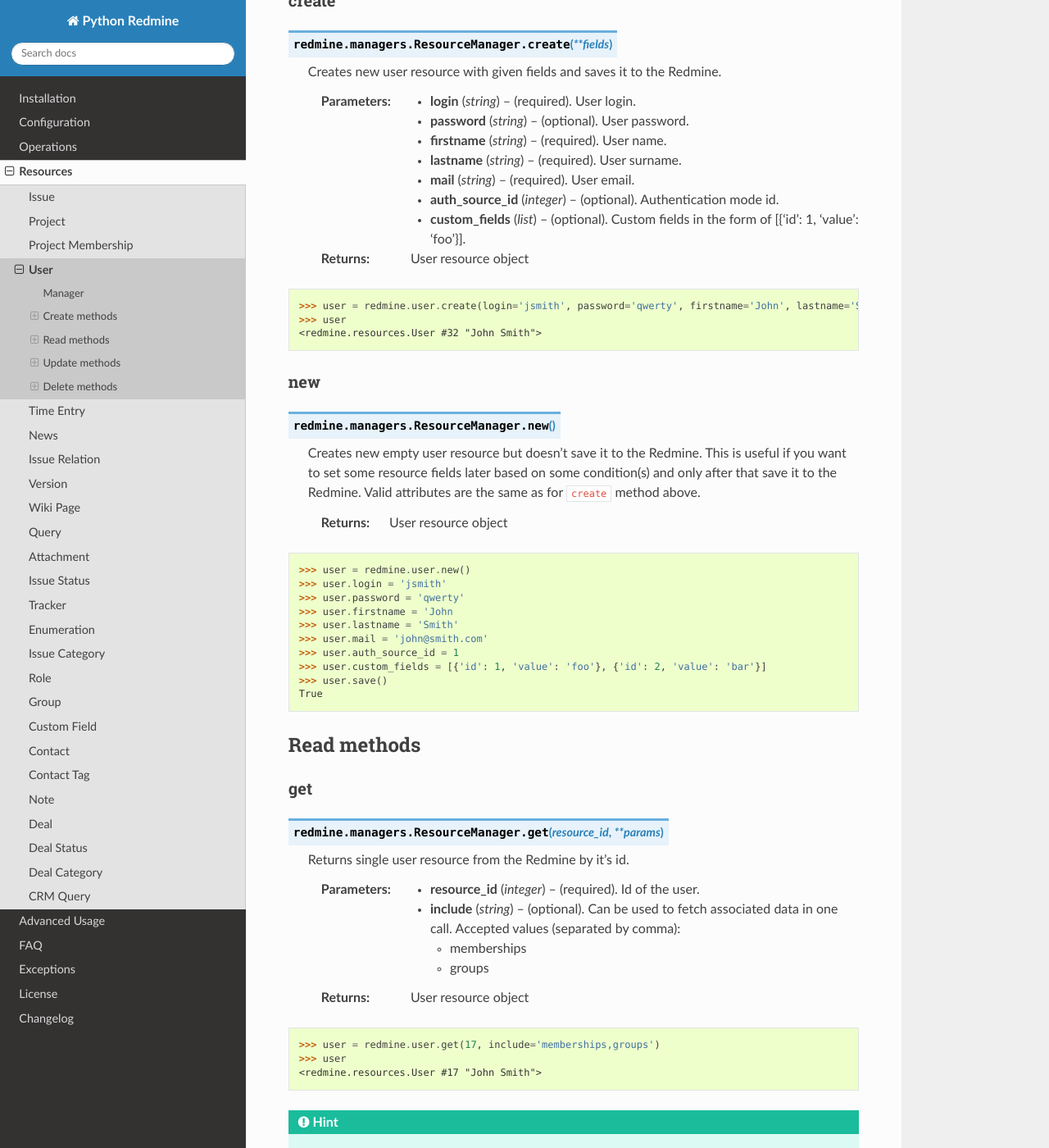
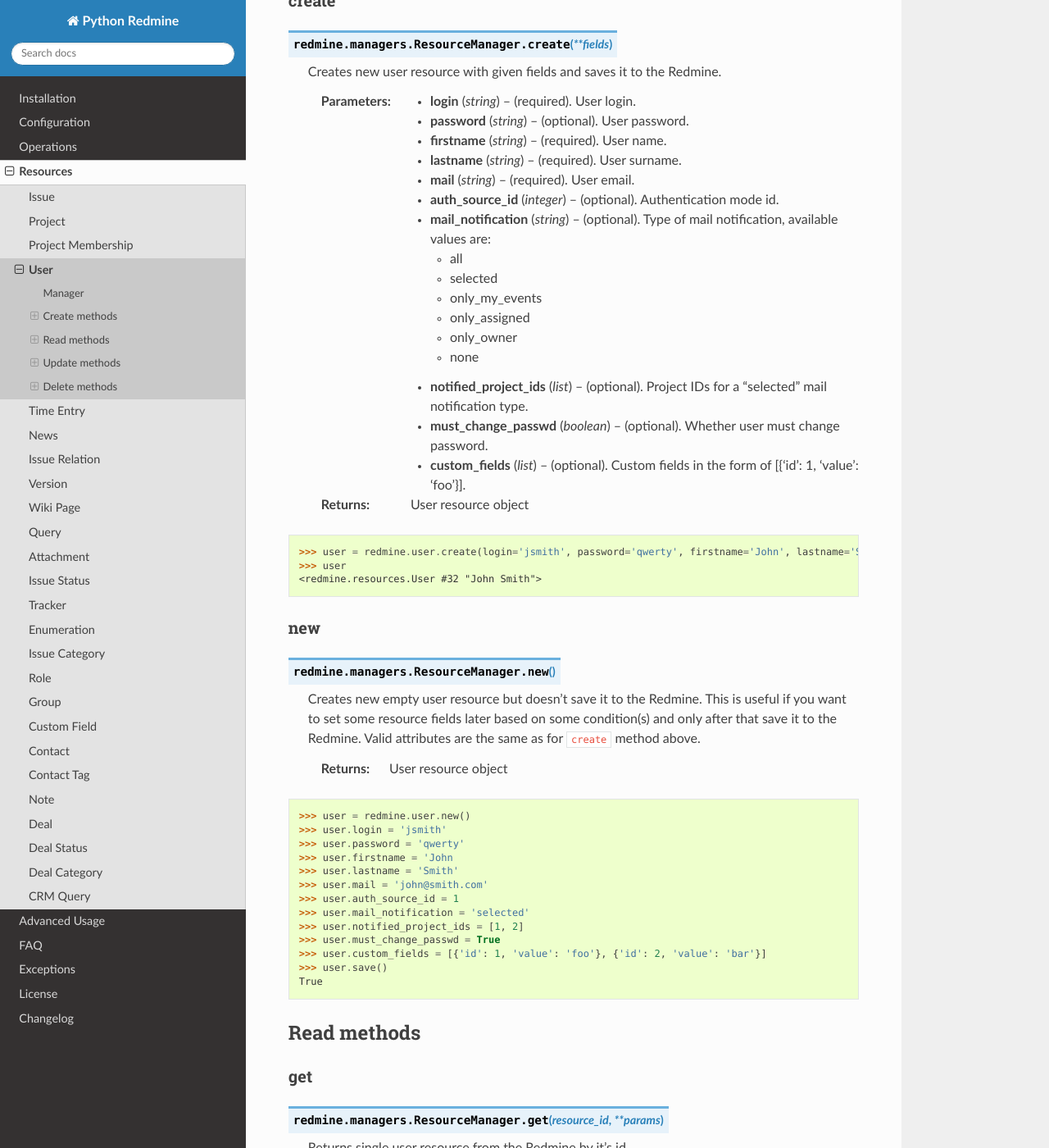
Before and after one commit to maxtepkeev/python-redmine, a Sphinx documentation site: the page built from docs/resources/user.rst, in a window 1280 px wide and 1400 px high, scrolled down 430 px. Shown: the whole window at 82% size. Built offline with Sphinx 7.4.7 and the Read the Docs theme 2.0.0, drawn with Linux system fonts in a browser that asks for light colours; some of the changed text lies outside the part shown.

Commit message:
docs update

```diff
--- a/CHANGELOG.rst
+++ b/CHANGELOG.rst
@@ -1,5 +1,10 @@
 Changelog
 ---------
+
+1.5.0 (2015-11-XX)
+++++++++++++++++++
+
+- Added: Documented support for new fields and field values in User, Issue and IssueRelation resources
 
 1.4.0 (2015-10-18)
 ++++++++++++++++++
--- a/docs/resources/issue.rst
+++ b/docs/resources/issue.rst
@@ -255,6 +255,7 @@
     :param integer tracker_id: (optional). Issue tracker id.
     :param string description: (optional). Issue description.
     :param string notes: (optional). Issue journal note.
+    :param boolean private_notes: (optional). Whether notes are private.
     :param integer status_id: (optional). Issue status id.
     :param integer priority_id: (optional). Issue priority id.
     :param integer category_id: (optional). Issue category id.
@@ -284,7 +285,7 @@
 
 .. code-block:: python
 
-    >>> redmine.issue.update(1, project_id=1, subject='Vacation', tracker_id=8, description='foo', notes='A journal note', status_id=3, priority_id=7, assigned_to_id=123, parent_issue_id=345, start_date='2014-01-01', due_date='2014-02-01', estimated_hours=4, done_ratio=40, custom_fields=[{'id': 1, 'value': 'foo'}, {'id': 2, 'value': 'bar'}], uploads=[{'path': '/absolute/path/to/file'}, {'path': '/absolute/path/to/file2'}])
+    >>> redmine.issue.update(1, project_id=1, subject='Vacation', tracker_id=8, description='foo', notes='A journal note', private_notes=True, status_id=3, priority_id=7, assigned_to_id=123, parent_issue_id=345, start_date='2014-01-01', due_date='2014-02-01', estimated_hours=4, done_ratio=40, custom_fields=[{'id': 1, 'value': 'foo'}, {'id': 2, 'value': 'bar'}], uploads=[{'path': '/absolute/path/to/file'}, {'path': '/absolute/path/to/file2'}])
     True
 
 save
@@ -307,6 +308,7 @@
     >>> issue.tracker_id = 8
     >>> issue.description = 'foo'
     >>> issue.notes = 'A journal note'
+    >>> issue.private_notes = True
     >>> issue.status_id = 3
     >>> issue.priority_id = 7
     >>> issue.assigned_to_id = 123
--- a/docs/resources/issue_relation.rst
+++ b/docs/resources/issue_relation.rst
@@ -36,6 +36,8 @@
       - blocked
       - precedes
       - follows
+      - copied_to
+      - copied_from
 
     :param integer delay: (optional). Delay in days for a "precedes" or "follows" relation.
     :return: IssueRelation resource object
--- a/docs/resources/user.rst
+++ b/docs/resources/user.rst
@@ -28,12 +28,26 @@
     :param string lastname: (required). User surname.
     :param string mail: (required). User email.
     :param integer auth_source_id: (optional). Authentication mode id.
+    :param string mail_notification:
+      .. raw:: html
+
+          (optional). Type of mail notification, available values are:
+
+      - all
+      - selected
+      - only_my_events
+      - only_assigned
+      - only_owner
+      - none
+
+    :param list notified_project_ids: (optional). Project IDs for a "selected" mail notification type.
+    :param boolean must_change_passwd: (optional). Whether user must change password.
     :param list custom_fields: (optional). Custom fields in the form of [{'id': 1, 'value': 'foo'}].
     :return: User resource object
 
 .. code-block:: python
 
-    >>> user = redmine.user.create(login='jsmith', password='qwerty', firstname='John', lastname='Smith', mail='john@smith.com', auth_source_id=1, custom_fields=[{'id': 1, 'value': 'foo'}, {'id': 2, 'value': 'bar'}])
+    >>> user = redmine.user.create(login='jsmith', password='qwerty', firstname='John', lastname='Smith', mail='john@smith.com', auth_source_id=1, mail_notification='selected', notified_project_ids=[1, 2], must_change_passwd=True, custom_fields=[{'id': 1, 'value': 'foo'}, {'id': 2, 'value': 'bar'}])
     >>> user
     <redmine.resources.User #32 "John Smith">
 
@@ -59,6 +73,9 @@
     >>> user.lastname = 'Smith'
     >>> user.mail = 'john@smith.com'
     >>> user.auth_source_id = 1
+    >>> user.mail_notification = 'selected'
+    >>> user.notified_project_ids = [1, 2]
+    >>> user.must_change_passwd = True
     >>> user.custom_fields = [{'id': 1, 'value': 'foo'}, {'id': 2, 'value': 'bar'}]
     >>> user.save()
     True
@@ -223,12 +240,26 @@
     :param string lastname: (optional). User surname.
     :param string mail: (optional). User email.
     :param integer auth_source_id: (optional). Authentication mode id.
+    :param string mail_notification:
+      .. raw:: html
+
+          (optional). Type of mail notification, available values are:
+
+      - all
+      - selected
+      - only_my_events
+      - only_assigned
+      - only_owner
+      - none
+
+    :param list notified_project_ids: (optional). Project IDs for a "selected" mail notification type.
+    :param boolean must_change_passwd: (optional). Whether user must change password.
     :param list custom_fields: (optional). Custom fields in the form of [{'id': 1, 'value': 'foo'}].
     :return: True
 
 .. code-block:: python
 
-    >>> redmine.user.update(1, login='jsmith', password='qwerty', firstname='John', lastname='Smith', mail='john@smith.com', auth_source_id=1, custom_fields=[{'id': 1, 'value': 'foo'}, {'id': 2, 'value': 'bar'}])
+    >>> redmine.user.update(1, login='jsmith', password='qwerty', firstname='John', lastname='Smith', mail='john@smith.com', auth_source_id=1, mail_notification='selected', notified_project_ids=[1, 2], must_change_passwd=True, custom_fields=[{'id': 1, 'value': 'foo'}, {'id': 2, 'value': 'bar'}])
     True
 
 save
@@ -252,6 +283,9 @@
     >>> user.lastname = 'Smith'
     >>> user.mail = 'john@smith.com'
     >>> user.auth_source_id = 1
+    >>> user.mail_notification = 'selected'
+    >>> user.notified_project_ids = [1, 2]
+    >>> user.must_change_passwd = True
     >>> user.custom_fields = [{'id': 1, 'value': 'foo'}, {'id': 2, 'value': 'bar'}]
     >>> user.save()
     True
```
